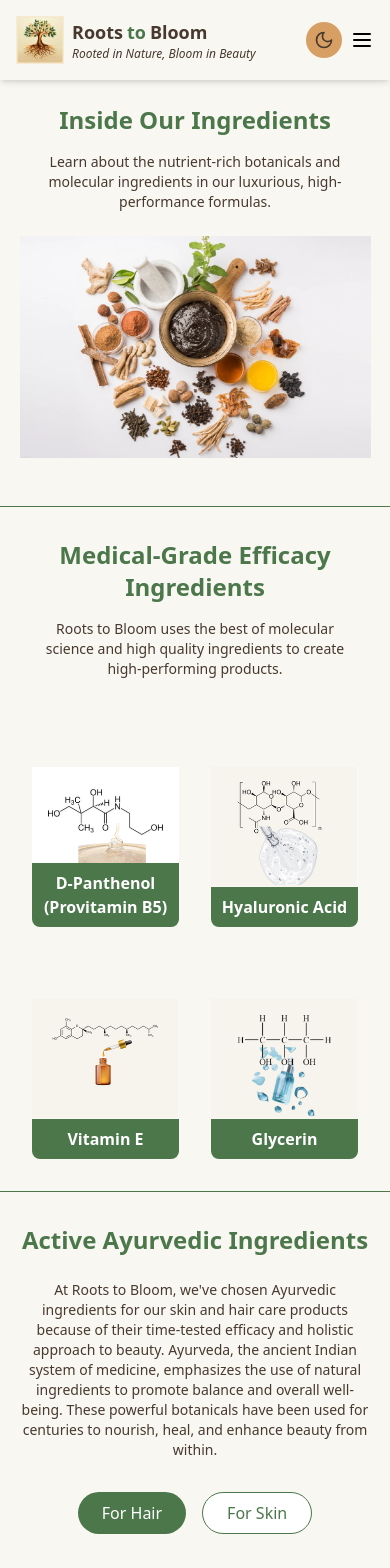
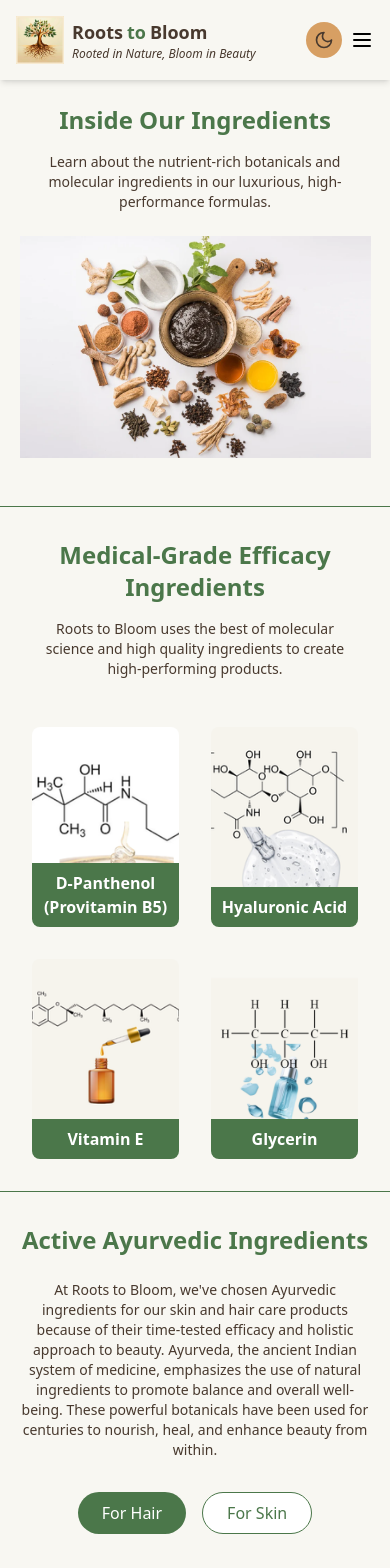
Before and after one commit to Kemi-Oluwadahunsi/Roots-to-Bloom, a React (Vite) app: page /ingredients in a window 390 px wide. Shown: the top 1568 px of the page. Built offline with nearby package versions, Linux system fonts and the light colour scheme.

Commit message:
Update Ingredients.tsx, changed the object position of ingredient card

```diff
--- a/src/pages/Ingredients.tsx
+++ b/src/pages/Ingredients.tsx
@@ -24,7 +24,7 @@
         <img
           src={ingredient.image || "/placeholder.svg"}
           alt={ingredient.name}
-          className="w-full h-full object-contain sm:object-cover relative"
+          className="w-full h-full object-cover relative"
         />
         <p className="absolute bottom-0 w-full py-2 text-white font-bold xl:text-lg bg-[#4b774a] bg-opacity-40 dark:bg-[#6a9e69] dark:bg-opacity-60 text-center">
           {ingredient.name}
```
